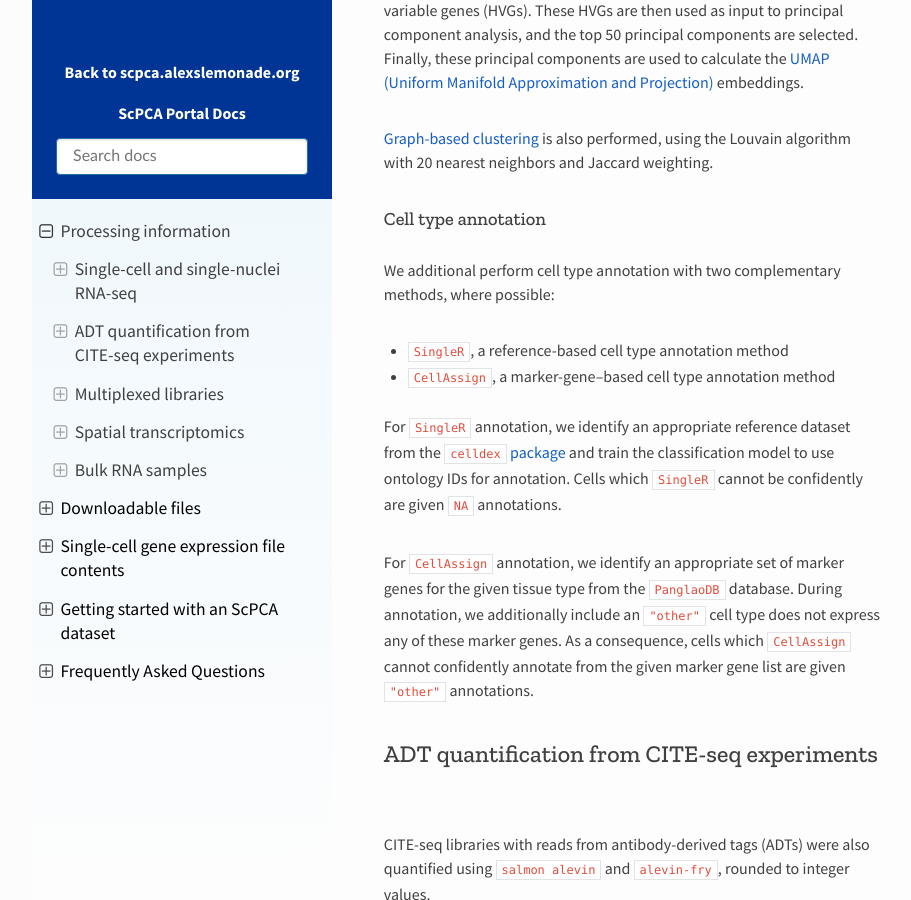
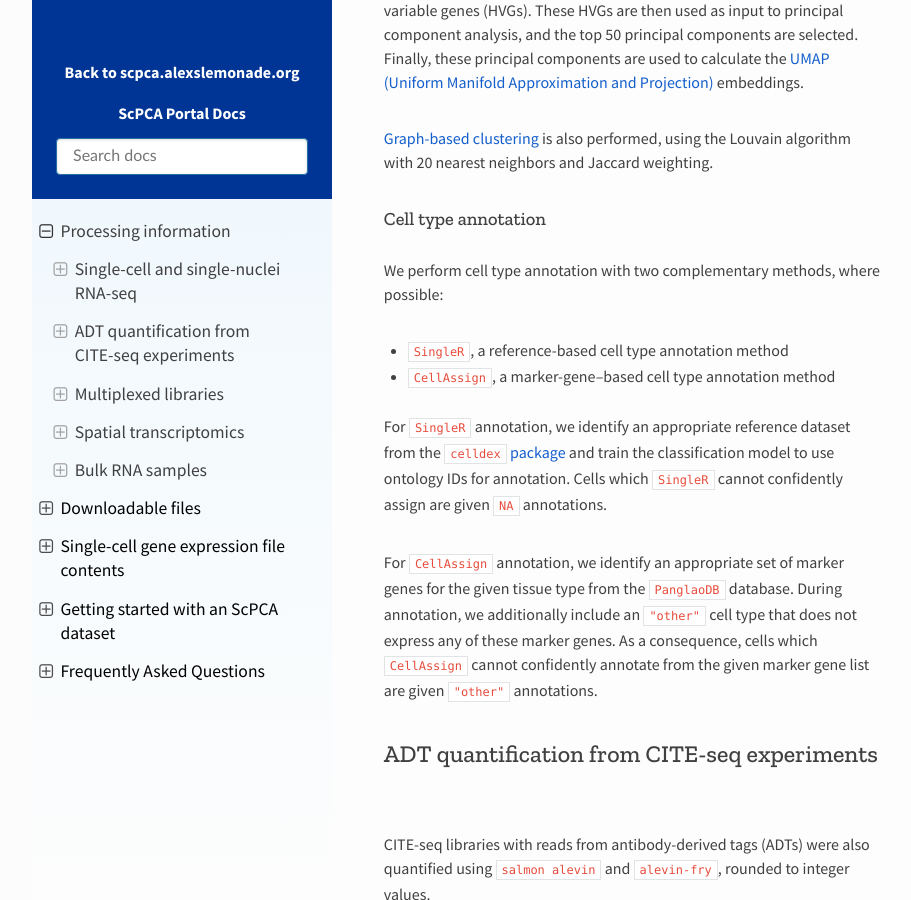
Before and after one commit to DongzeHE/scpca-docs, a Sphinx documentation site: the page built from docs/processing_information.md, in a window 1280 px wide and 900 px high, scrolled down 2776 px. Shown: the whole window, without its empty margins (158-1069 px from the left). Built offline with Sphinx 7.4.7 and the Read the Docs theme 2.0.0, drawn with Linux system fonts in a browser that asks for light colours.

Commit message:
Apply suggestions from code review
Co-authored-by: Ally Hawkins <54039191+allyhawkins@users.noreply.github.com>

```diff
--- a/docs/processing_information.md
+++ b/docs/processing_information.md
@@ -73,16 +73,16 @@ Finally, these principal components are used to calculate the [UMAP (Uniform Man
 
 #### Cell type annotation
 
-We additional perform cell type annotation with two complementary methods, where possible:
+We perform cell type annotation with two complementary methods, where possible:
 
 - [`SingleR`](https://bioconductor.org/packages/release/bioc/html/SingleR.html), a reference-based cell type annotation method
 - [`CellAssign`](https://github.com/Irrationone/cellassign), a marker-gene--based cell type annotation method
 
 For `SingleR` annotation, we identify an appropriate reference dataset from the [`celldex` package](http://bioconductor.org/packages/release/data/experiment/html/celldex.html) and train the classification model to use ontology IDs for annotation.
-Cells which `SingleR` cannot be confidently are given `NA` annotations.
+Cells which `SingleR` cannot confidently assign are given `NA` annotations.
 
 For `CellAssign` annotation, we identify an appropriate set of marker genes for the given tissue type from the [`PanglaoDB`](https://panglaodb.se/) database.
-During annotation, we additionally include an `"other"` cell type does not express any of these marker genes.
+During annotation, we additionally include an `"other"` cell type that does not express any of these marker genes.
 As a consequence, cells which `CellAssign` cannot confidently annotate from the given marker gene list are given `"other"` annotations.
 ## ADT quantification from CITE-seq experiments
 
```
